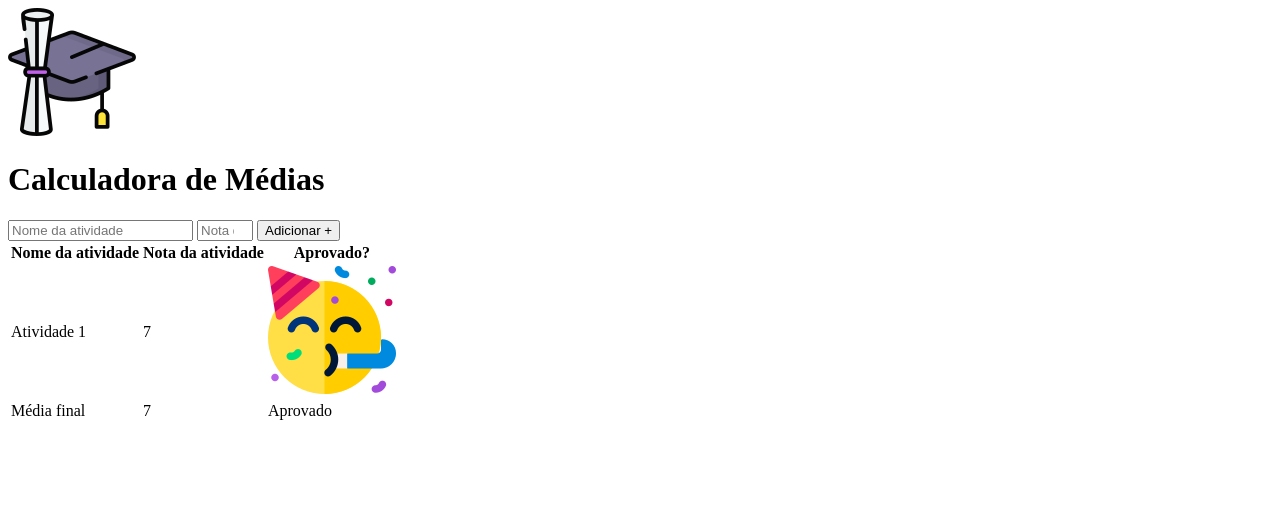
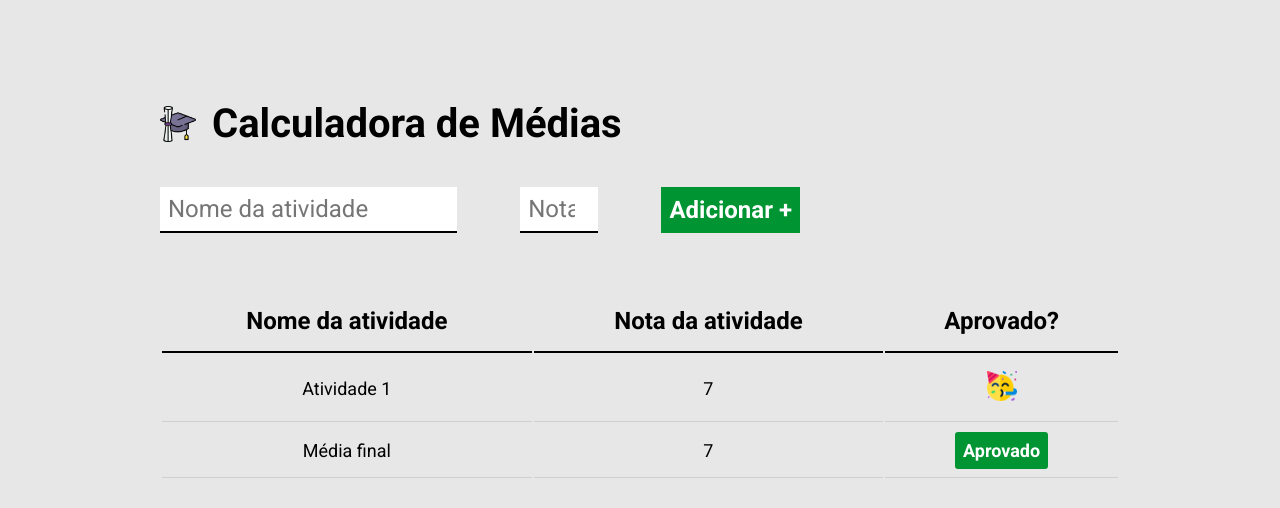
Before and after one commit to natassjad/projeto2, a plain HTML site: page index.html in a window 1280 px wide. Drawn offline with Linux system fonts and the light colour scheme.

Commit message:
main css

```diff
--- a/index.html
+++ b/index.html
@@ -5,8 +5,13 @@
     <meta http-equiv="X-UA-Compatible" content="IE=edge">
     <meta name="viewport" content="width=device-width, initial-scale=1.0">
     <title>Calculadora de Médias</title>
+    <link rel="preconnect" href="https://fonts.googleapis.com">
+    <link rel="preconnect" href="https://fonts.gstatic.com" crossorigin>
+    <link href="https://fonts.googleapis.com/css2?family=Roboto:wght@400;700&display=swap" rel="stylesheet">
+    <link rel="stylesheet" href="./main.css">
 </head>
 <body>
+    <div class="container">
         <header>
             <img src="./images/logo.png" alt="capelo e diploma">
             <h1>Calculadora de Médias</h1>
@@ -15,7 +20,8 @@
             <input type="text" required placeholder="Nome da atividade"/>
             <input type="number" required placeholder="Nota da atividade" min="0" max="10"/>
             <button type="submit">Adicionar +</button>
-        <table>
+        </form>
+            <table cellspac="0">
                 <thead>
                     <tr>
                         <th>Nome da atividade</th>
@@ -34,10 +40,10 @@
                     <tr>
                         <td>Média final</td>
                         <td>7</td>
-                    <td>Aprovado</td>
+                        <td><span class="resultado aprovado">Aprovado</span></td>
                     </tr>
                 </tfoot>
             </table>
-    </form>
+    </div>
 </body>
 </html>
--- /dev/null
+++ b/main.css
@@ -0,0 +1,97 @@
+* {
+    margin: 0;
+    padding: 0;
+    box-sizing: border-box;
+    font-family: 'Roboto', sans-serif;
+}
+
+body {
+    background-color: #e7e7e7;
+}
+
+header {
+    display: flex;
+    align-items: center;
+    padding-top: 100px;
+    margin-bottom: 40px;
+}
+
+header img {
+    height: 36px;
+    margin-right: 16px;
+}
+
+header h1 {
+    font-size: 40px;
+    font-weight: bold;
+}
+
+.container {
+    max-width: 960px;
+    width: 100%;
+    margin: 0 auto;
+}
+
+form {
+    display: flex;
+    width: 640px;
+    max-width: 100%;
+    justify-content: space-between;
+    margin-bottom: 56px;
+}
+
+form input {
+    background-color: #fff;
+    border: none;
+    border-bottom: 2px solid #000;
+    font-size: 24px;
+    padding: 8px;
+}
+
+form button {
+    background-color: #009432;
+    color: #fff;
+    font-size: 24px;
+    font-weight: bold;
+    border: none;
+    cursor: pointer;
+    padding: 8px;
+}
+
+table {
+    width: 100%;
+}
+
+table th {
+    border-bottom: 2px solid #000;
+    padding: 16px;
+    font-size: 24px;
+    font-weight: bold;
+}
+
+table td {
+    padding: 16px 0;
+    text-align: center;
+    font-size: 18px;
+    border-bottom: 1px solid rgba(0, 0, 0, 0.1);
+}
+
+table td img {
+    height: 30px;
+}
+
+.resultado {
+    padding: 8px;
+    font-weight: bold;
+    color: #fff;
+    background-color: #000;
+    border-radius: 3px;
+}
+
+.aprovado {
+    background-color: #009432;
+}
+
+.reprovado {
+    background-color: red;
+}
```
Lines whose indentation alone changed are shown as unchanged.
